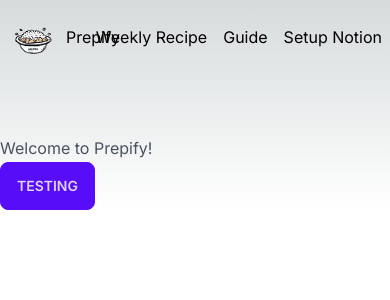
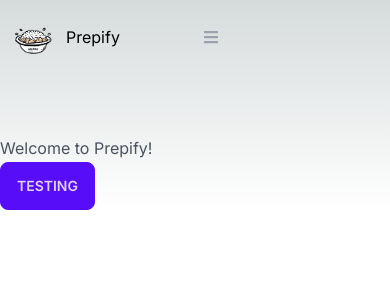
Before and after one commit to TottySnowman/prepify, a Next.js app: page / in a window 390 px wide. Shown: the top 300 px of the page. Built offline with nearby package versions, Linux system fonts and the light colour scheme; no server answers.

Commit message:
Added Mobile menu

```diff
--- a/app/api/user/[id]/diet/route.ts
+++ b/app/api/user/[id]/diet/route.ts
@@ -13,10 +13,10 @@ export const GET = async (request: NextRequest, { params }: user_diet) => {
   try {
     userID = parseInt(id);
   } catch (error) {
-    return new Response("Failed to login!", { status: 502 });
+    return new Response("Failed to login!", { status: 401 });
   }
   if (!id) {
-    return new Response("Failed to login!", { status: 502 });
+    return new Response("Failed to login!", { status: 401 });
   }
   const all_diets = await prismaClient.diet.findMany();
   const userDiets = await prismaClient.user_Diet.findMany({
--- a/components/Nav.tsx
+++ b/components/Nav.tsx
@@ -2,6 +2,7 @@
 import Link from "next/link";
 import Image from "next/image";
 import LoginPanel from "./LoginPanel";
+import { FaTimes, FaBars } from "react-icons/fa";
 import {
   signOut,
   useSession,
@@ -11,6 +12,7 @@ import {
 import { useEffect, useState, useRef } from "react";
 const Nav = () => {
   const { data: session } = useSession();
+  const [openMenu, setOpenMenu] = useState<boolean>(false);
   const loginDialog = useRef<HTMLDialogElement | null>(null);
   const [provider, setProvider] = useState<Record<
     string,
@@ -43,7 +45,7 @@ const Nav = () => {
             <p>Prepify</p>
           </Link>
         </div>
-        <div className="navbar-center">
+        <div className="hidden md:block navbar-center">
           <div className="flex space-x-4">
             <Link href="/weekly_recipe">
               <p>Weekly Recipe</p>
@@ -55,6 +57,32 @@ const Nav = () => {
               <p>Setup Notion</p>
             </Link>
           </div>
+        </div>
+
+        <div className="-mr2 flex md:hidden">
+          <button
+            type="button"
+            onClick={() => setOpenMenu(!openMenu)}
+            className="inline-flex items-center justify-center p-2 rounded-md text-gray-400 hover:text-white hover:bg-gray-700 focus:outline-none focus:ring-2 focus:ring-offset-2 focus:ring-offset-gray-800 focus:ring-white"
+          >
+            {openMenu === true ? <FaTimes /> : <FaBars />}
+          </button>
+
+          {openMenu ? (
+            <div className="md:hidden">
+              <div className="ox-2 pt-2 pb-3 space-y-1 sm:px-3">
+                <Link href="/weekly_recipe">
+                  <p>Weekly Recipe</p>
+                </Link>
+                <Link href="/step_by_step">
+                  <p>Guide</p>
+                </Link>
+                <Link href="/notion_setup">
+                  <p>Setup Notion</p>
+                </Link>
+              </div>
+            </div>
+          ) : null}
         </div>
         <div className="navbar-end sm:flex hidden p-5">
           {session?.user ? (
```
